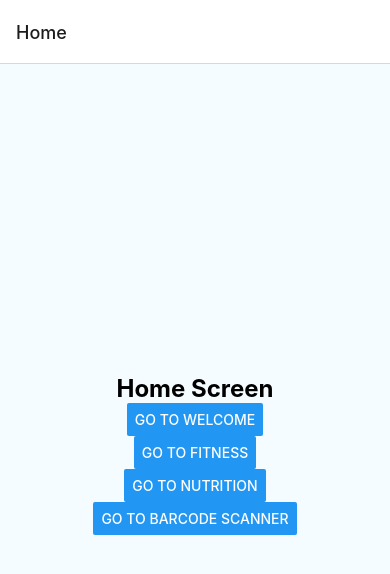
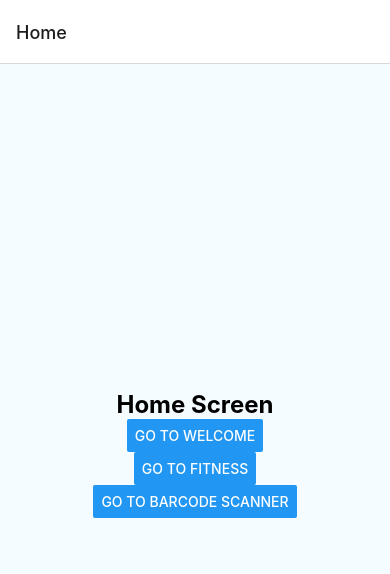
Before and after one commit to EricSpencer00/HealthUp-, a React Native app: screen /Home in a window 390 px wide. Shown: the top 574 px of the page. Built offline with nearby package versions, Linux system fonts and the light colour scheme.

Commit message:
get rid of nutrition without barcode navigation first

```diff
--- a/components/HomeScreen.js
+++ b/components/HomeScreen.js
@@ -17,10 +17,10 @@ export default function HomeScreen({ navigation }) {
         title="Go to Fitness"
         onPress={() => navigation.navigate('Fitness')}
       />
-      <Button
+      {/* <Button
         title="Go to Nutrition"
         onPress={() => navigation.navigate('NutritionScreen')}
-      ></Button>
+      ></Button> */}
       <Button
         title="Go to Barcode Scanner"
         onPress={() => navigation.navigate('BarcodeScanner')}
```
